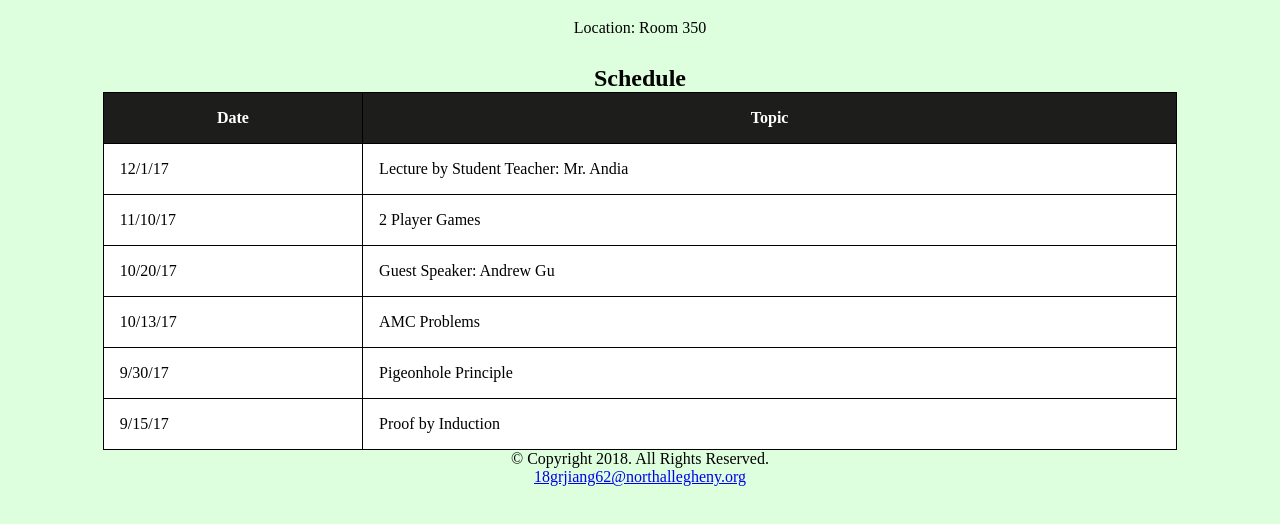
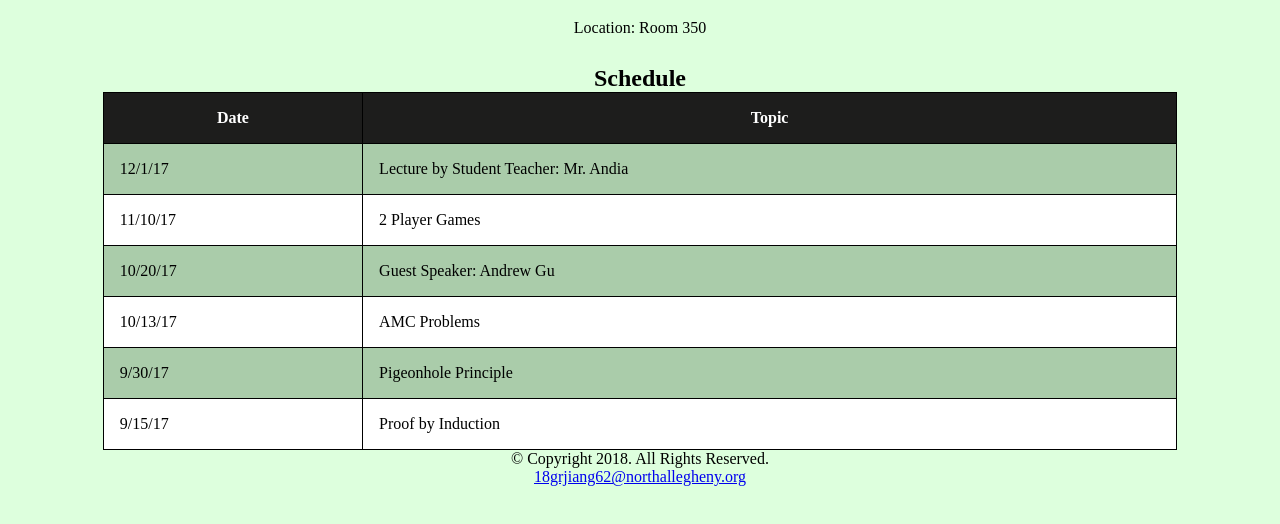
Before and after one commit to nashmathphysicsclub/nashmathphysicsclub.github.io, a plain HTML site: page math.html in a window 1280 px wide. Shown: the part 128-652 px from the top of the page. Drawn offline with Linux system fonts and the light colour scheme.

Commit message:
Add files via upload

```diff
--- a/css/styles.css
+++ b/css/styles.css
@@ -123,6 +123,10 @@ th{
 	color: #FFFFFF;
 }
 
+tr:nth-child(even){
+	background-color: #AACCAA;
+}
+
 .mobile{
 	display: inline;
 }
```
